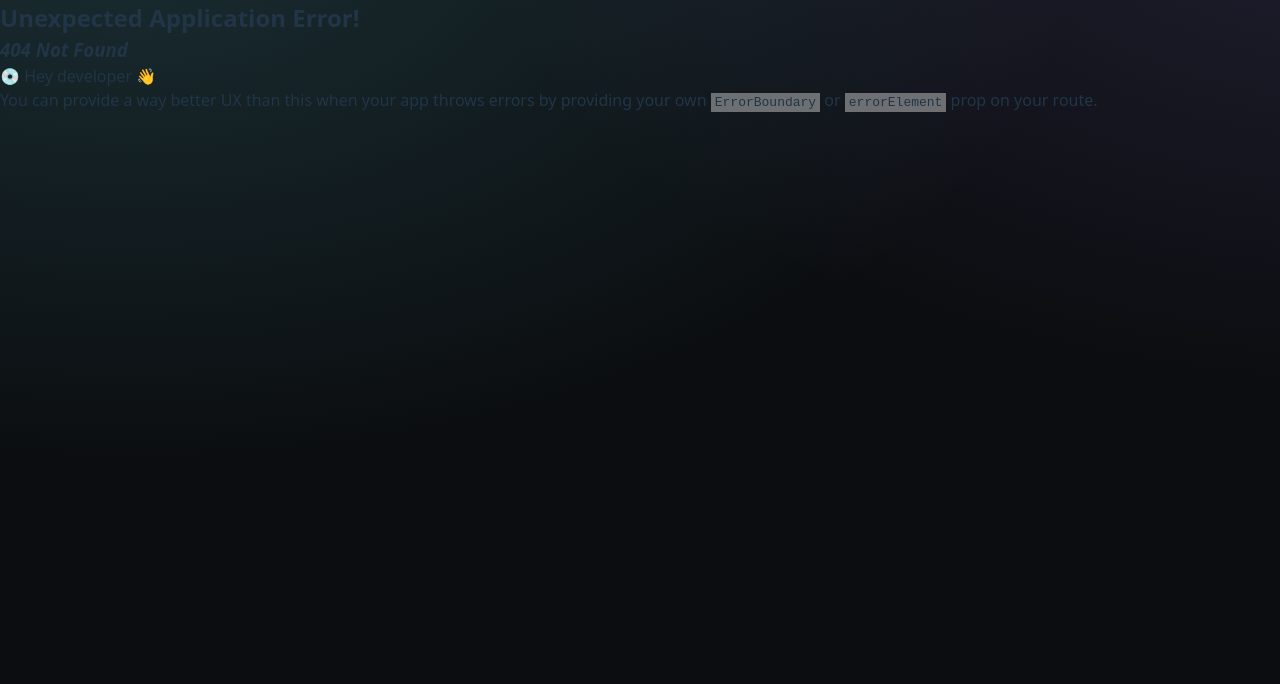
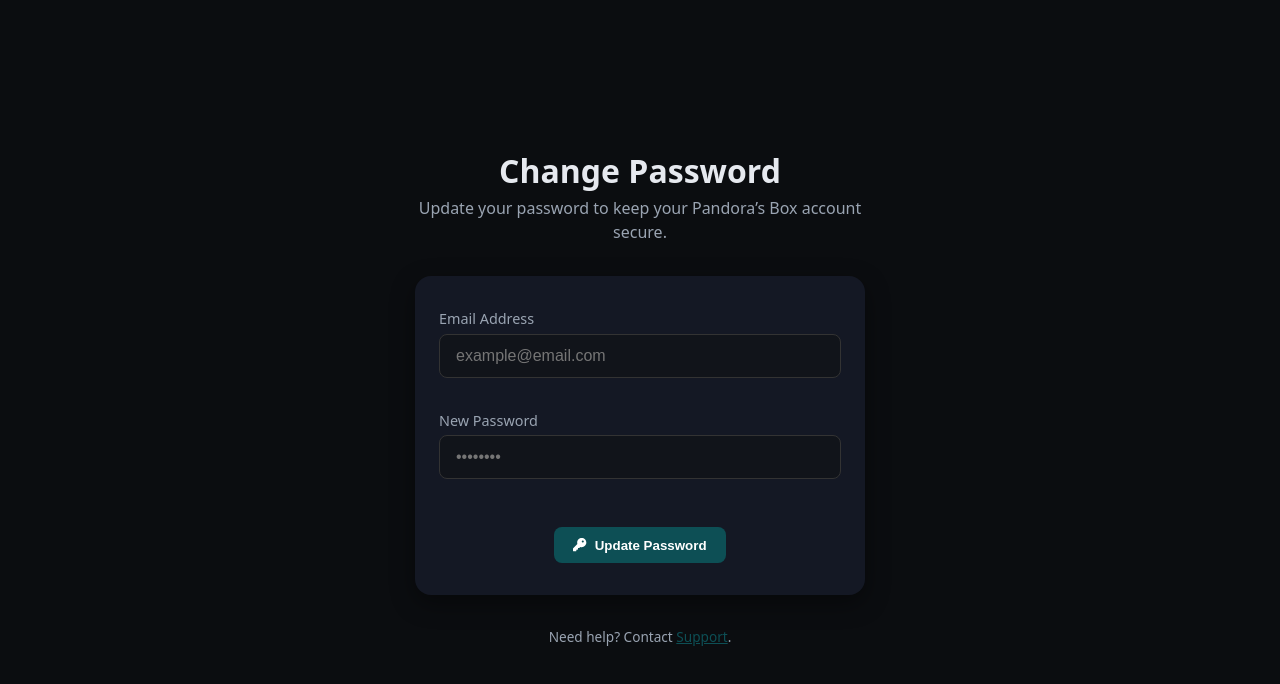
Before and after one commit to Metgala1/Pandora-s-box-, a React (Vite) app: page /change-password in a window 1280 px wide. Before the commit this address had no page. Shown: the top 684 px of the page. Built offline with nearby package versions, Linux system fonts and the light colour scheme.

Commit message:
Worked on implementing the change password function at my frontend

```diff
--- a/src/authContext/AuthContext.jsx
+++ b/src/authContext/AuthContext.jsx
@@ -63,6 +63,26 @@ export const AuthProvider = ({ children }) => {
     }
   };
 
+
+const updatePassword = async (email, password) => {
+  try {
+    const res = await axios.put(`${BASE_URL}/change-password`, { email, password }); // 👈 await here
+    const data = res.data;
+
+    return {
+      success: true,
+      message: data?.message || "Password updated successfully",
+    };
+  } catch (err) {
+    console.error(err);
+    return {
+      success: false,
+      message: err.response?.data?.message || "Failed to update password",
+    };
+  }
+};
+
+
   const logout = () => {
     setUser(null);
     setToken(null);
--- /dev/null
+++ b/src/components/updatePassword.jsx
@@ -0,0 +1,104 @@
+import styles from "../styles/Signup.module.css";
+import { FaKey } from "react-icons/fa6";
+import { useState } from "react";
+import { useNavigate } from "react-router-dom";
+import LoadingDots from "../loading/Loading";
+import { AuthContext } from "../authContext/AuthContext";
+import { useContext } from "react";
+
+const ChangePassword = () => {
+  const [formData, setFormData] = useState({
+    email: "",
+    password: "",
+  });
+
+  const [error, setError] = useState(null);
+  const [success, setSuccess] = useState(null);
+  const [isLoading, setIsLoading] = useState(false);
+  const{updatePassword} = useContext(AuthContext)
+
+  const navigate = useNavigate();
+
+  const handleInput = (e) => {
+    const { name, value } = e.target;
+    setFormData((prev) => ({ ...prev, [name]: value }));
+  };
+
+  const handleSubmit = async (e) => {
+    e.preventDefault();
+    setError(null);
+    setSuccess(null);
+    setIsLoading(true);
+
+    const result = await updatePassword(formData.email, formData.password);
+
+    if (result.success) {
+      setIsLoading(false);
+      setSuccess("Password updated successfully! Redirecting...");
+      setTimeout(() => navigate("/login"), 2000);
+    } else {
+      setError(result.message || "Failed to update password.");
+      setIsLoading(false);
+    }
+  };
+
+  return (
+    <div className={styles.authSection}>
+      <div className={styles.formWrapper}>
+        <h1>Change Password</h1>
+        <p className={styles.tagline}>
+          Update your password to keep your Pandora’s Box account secure.
+        </p>
+
+        <form onSubmit={handleSubmit} className={styles.card}>
+          <div className={styles.field}>
+            <label className={styles.mute}>Email Address</label>
+            <input
+              className={styles.input}
+              type="email"
+              name="email"
+              value={formData.email}
+              onChange={handleInput}
+              placeholder="example@email.com"
+              required
+            />
+          </div>
+
+          <div className={styles.field}>
+            <label className={styles.mute}>New Password</label>
+            <input
+              className={styles.input}
+              type="password"
+              name="password"
+              value={formData.password}
+              onChange={handleInput}
+              placeholder="••••••••"
+              required
+            />
+          </div>
+
+          <div className={styles.row}>
+            <button
+              className={`${styles.btn} ${styles.btnPrimary}`}
+              type="submit"
+              disabled={isLoading}
+            >
+              <FaKey /> {isLoading ? "Updating..." : "Update Password"}
+            </button>
+          </div>
+        </form>
+
+        {success && <p className={styles.success}>{success}</p>}
+        {error && <p className={styles.error}>{error}</p>}
+        {isLoading && <LoadingDots />}
+      </div>
+
+      <p className={styles.disclaimer}>
+        Need help? Contact{" "}
+        <a href="/support" className={styles.signUp}>Support</a>.
+      </p>
+    </div>
+  );
+};
+
+export default ChangePassword;
--- a/src/routes.jsx
+++ b/src/routes.jsx
@@ -8,6 +8,7 @@ import Videos from "./components/Videos"
 import Audios from "./components/Audio"
 import Documents from "./components/Document"
 import ComingSoon from "./components/ComingSoon"
+import ChangePassword from "./components/updatePassword"
 
 const routes = [
     {
@@ -49,6 +50,10 @@ const routes = [
     {
         path: "profile",
         element: <ComingSoon />
+    },
+    {
+        path: 'change-password',
+        element: <ChangePassword />
     }
 
 ]
```
